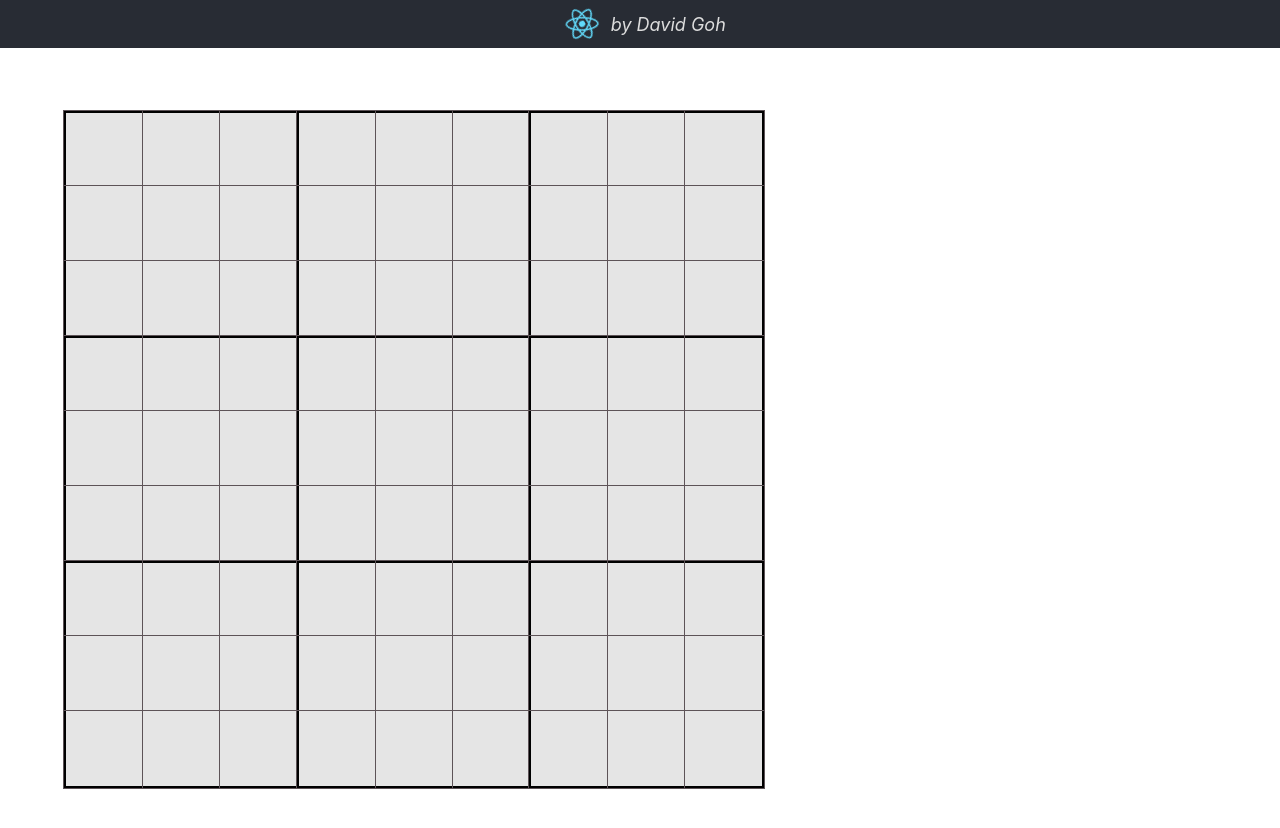
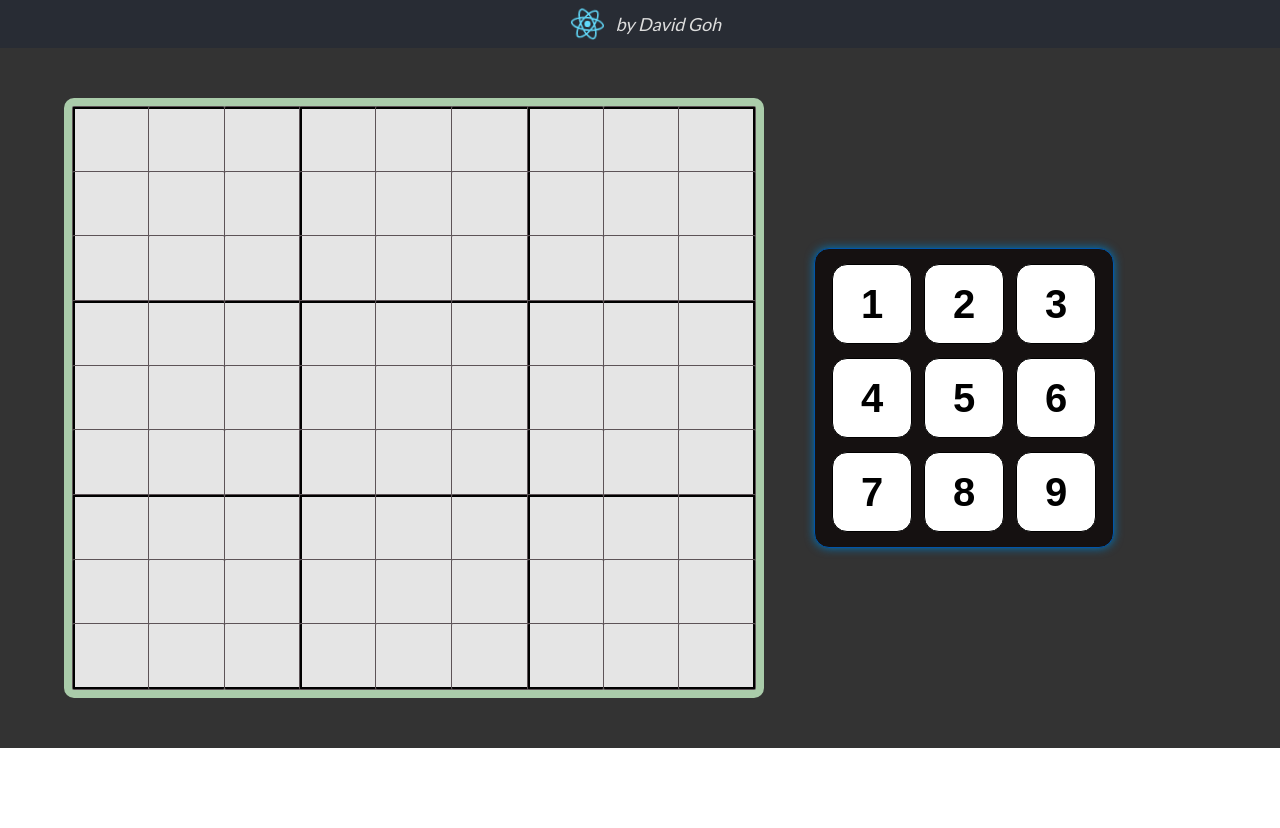
Before and after one commit to kr0stofa/sudoku_react2, a React (Create React App) app: page / in a window 1280 px wide. Shown: the top 828 px of the page. After the commit the page ends 800 px from the top, so only its background shows below. Built offline with nearby package versions, Linux system fonts and the light colour scheme.

Commit message:
ADD numpad

```diff
--- a/public/index.html
+++ b/public/index.html
@@ -3,6 +3,12 @@
   <head>
     <meta charset="utf-8" />
     <link rel="icon" href="%PUBLIC_URL%/favicon.ico" />
+    <!-- Google fonts -->
+
+    <link rel="preconnect" href="https://fonts.googleapis.com">
+    <link rel="preconnect" href="https://fonts.gstatic.com" crossorigin>
+    <link href="https://fonts.googleapis.com/css2?family=Lato:wght@300;400;700&display=swap" rel="stylesheet">
+
     <meta name="viewport" content="width=device-width, initial-scale=1" />
     <meta name="theme-color" content="#000000" />
     <meta
--- a/src/App.css
+++ b/src/App.css
@@ -36,3 +36,7 @@
     transform: rotate(360deg);
   }
 }
+
+* {
+  box-sizing: border-box;
+}
--- a/src/components/GameBoard.tsx
+++ b/src/components/GameBoard.tsx
@@ -8,7 +8,6 @@ const getTileFromId = (id: number) => [id % 100, Math.floor(id / 100)];
 
 interface BoardProps {
   currBoard: Board;
-  setCurrBoard: (b: Board) => void;
   hoveredTile: number;
   setHoveredTile: (t: number) => void;
   selectedTile: number;
@@ -17,24 +16,11 @@ interface BoardProps {
 
 const GameBoard = ({
   currBoard,
-  setCurrBoard,
   hoveredTile,
   setHoveredTile,
   selectedTile,
   setSelectedTile,
 }: BoardProps) => {
-  const clearNumber = (x: number, y: number) => {
-    if (!currBoard) return;
-    setCurrBoard(currBoard.slice());
-  };
-  const setNumber = (x: number, y: number) => {
-    return (val: number) => {
-      const nb = currBoard.slice();
-      nb[y][x] = val;
-      setCurrBoard(nb);
-    };
-  };
-
   const handleHover = (x: number, y: number) => {
     return () => {
       setHoveredTile(getTileID(x, y));
@@ -55,7 +41,6 @@ const GameBoard = ({
   const handleClick = (x: number, y: number) => {
     return () => {
       setSelectedTile(getTileID(x, y));
-      setNumber(x, y)(Math.round(1 + Math.random() * 8));
     };
   };
 
--- /dev/null
+++ b/src/components/Numpad.tsx
@@ -0,0 +1,24 @@
+import React from "react";
+import "./numpad.css";
+interface Props {
+  onSet: (n: number) => void;
+  currVal: number;
+}
+const Numpad = ({ onSet, currVal }: Props) => {
+  return (
+    <div className="numpad">
+      <div className="num-grid">
+        {new Array(9).fill(null).map((_, i) => (
+          <button
+            onClick={() => onSet(i + 1)}
+            className={`number ${currVal === i + 1 ? "highlight" : ""}`}
+          >
+            {i + 1}
+          </button>
+        ))}
+      </div>
+    </div>
+  );
+};
+
+export default Numpad;
--- a/src/components/Sudoku.tsx
+++ b/src/components/Sudoku.tsx
@@ -2,6 +2,7 @@ import React, { useState } from "react";
 import GameBoard from "./GameBoard";
 import { Board } from "./types";
 import "./sudoku.css";
+import Numpad from "./Numpad";
 
 const getTileID = (x: number, y: number) => y * 100 + x;
 const getTileFromId = (id: number) => [id % 100, Math.floor(id / 100)];
@@ -19,16 +20,43 @@ const Sudoku = () => {
 
   const boardProps = {
     currBoard,
-    setCurrBoard,
     selectedTile,
     setSelectedTile,
     hoveredTile,
     setHoveredTile,
   };
 
+  const getTileValue = (x: number, y: number) => currBoard[y][x];
+  const getTileValueById = (id: number) => {
+    if (selectedTile < 0) {
+      return 0;
+    }
+    const [x, y] = getTileFromId(id);
+    return getTileValue(x, y);
+  };
+
+  const setNumber = (x: number, y: number, val: number) => {
+    const nb = currBoard.slice();
+    nb[y][x] = val;
+    setCurrBoard(nb);
+  };
+
+  const clearNumber = (x: number, y: number) => {
+    setNumber(x, y, 0);
+  };
+
+  const handleSetValue = (val: number) => {
+    if (selectedTile < 0) {
+      return;
+    }
+    const [x, y] = getTileFromId(selectedTile);
+    setNumber(x, y, val);
+  };
+
   return (
     <div className="sudoku">
       <GameBoard {...boardProps} />
+      <Numpad currVal={getTileValueById(selectedTile)} onSet={handleSetValue} />
     </div>
   );
 };
--- /dev/null
+++ b/src/components/numpad.css
@@ -0,0 +1,48 @@
+.numpad{
+  position: relative;
+  height: 100%;
+  display: flex;
+  flex-direction: column;
+  justify-content: center;
+}
+
+.num-grid{
+  position: relative;
+  display: flex;
+  flex-wrap: wrap;
+  width: 300px;
+  height: 300px;
+  justify-content: center;
+  align-content: center;
+  align-items: center;
+  background: #151111;
+  border-radius: 5%;
+  border: solid 1px #05a;
+  box-shadow: 0 0 10px 0 #07b;
+  padding:25px 5px;
+}
+
+.number{
+  width: 80px;
+  height: 80px;
+  margin: 7px 6px;
+  border: solid 1px #000;
+  border-radius: 15px;
+  font-size: 40px;
+  font-weight: 700;
+  font-family: Arial, Helvetica, sans-serif;
+  background: #fff;
+  user-select: none;
+  cursor: pointer;
+}
+
+.number:hover{
+  color: #fff;
+  background: #5cf;
+}
+
+.number.highlight{
+  color: #eee;
+  background: #28a;
+  border: solid 2px #ddd;
+}
--- a/src/components/sudoku.css
+++ b/src/components/sudoku.css
@@ -1,13 +1,22 @@
+.sudoku{
+  max-height: 100vh;
+  height: 700px;
+  width: 100%;
+  display: flex;
+  background: #333;
+}
 .gameboard{
   position: relative;
   display: flex;
   flex-direction: column;
   flex: 0 0 auto;
   width: 700px;
-  height: 700px;
+  height: auto;
   justify-content: center;
   margin: 50px;
+  border-radius: 10px;
   margin-left: 5%;
+  border: solid 9px #aca;
 }
 
 .row{
@@ -15,7 +24,7 @@
   display: flex;
   max-height: 11.11%;
   height: 75px;
-  width: 100%;
+  width: auto;
   text-align: center;
 }
 
@@ -29,8 +38,11 @@
   user-select: none;
   font-size: 32px;
   margin: 0.1px;
+  border-radius: 1px;
   color: #333;
   box-shadow: 0px 0px 0px 1px #5d5357;
+  transition: all 100ms ease;
+
 }
 
 .border-left{
@@ -54,7 +66,6 @@
   background: rgba(220,255,150, 1);
   font-weight: 600;
   font-size: 36px;
-  transition: all 150ms ease;
 }
 
 .tile-content{
@@ -63,7 +74,17 @@
   justify-content: center;
   width: 100%;
   height: 100%;
+  transition: all 80ms ease;
 }
+
+.tile-content.selected{
+  background: #0ac;
+  color: #fff;
+
+  font-size: 36px;
+  font-weight: bold;
+}
+
 .highlight{
   background: rgba(210,255,90,0.2);
 }
--- a/src/index.css
+++ b/src/index.css
@@ -1,6 +1,6 @@
 body {
   margin: 0;
-  font-family: -apple-system, BlinkMacSystemFont, 'Segoe UI', 'Roboto', 'Oxygen',
+  font-family: 'Lato', -apple-system, BlinkMacSystemFont, 'Segoe UI', 'Roboto', 'Oxygen',
     'Ubuntu', 'Cantarell', 'Fira Sans', 'Droid Sans', 'Helvetica Neue',
     sans-serif;
   -webkit-font-smoothing: antialiased;
```
